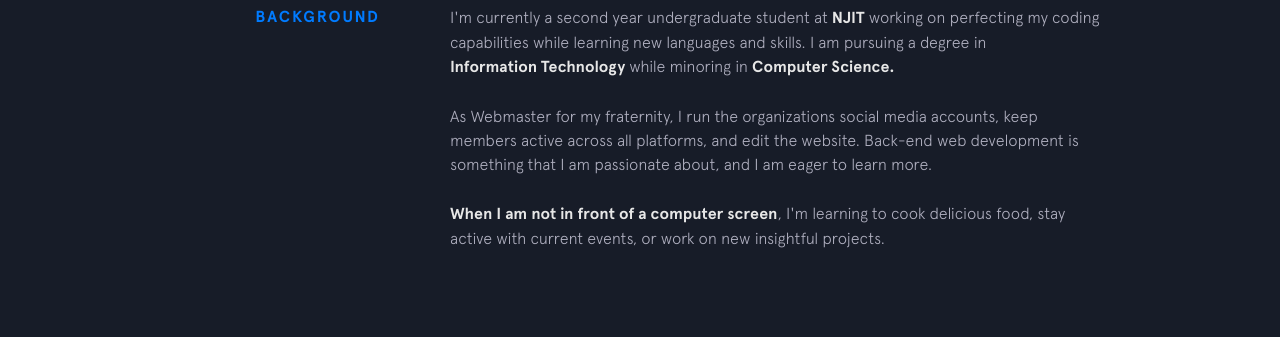
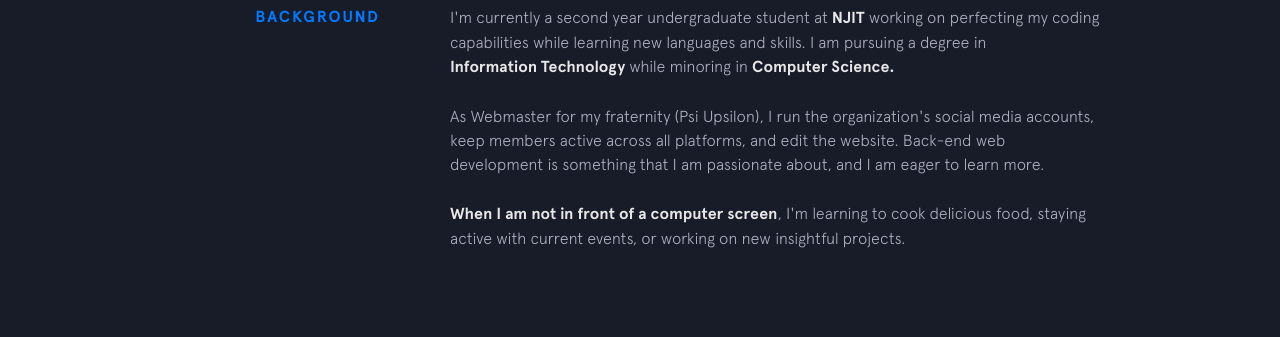
Before and after one commit to rh376/raiyanh717.github.io, a Jekyll site: the page built from index.html, in a window 1280 px wide. Shown: the part 995-1332 px from the top of the page. Built offline with Jekyll 4.4.1, drawn with Linux system fonts in a browser that asks for light colours; nearby versions of some CDN libraries.

Commit message:
edit background

```diff
--- a/_includes/background.html
+++ b/_includes/background.html
@@ -9,11 +9,11 @@
     </p>
 
     <p>
-      As Webmaster for my fraternity, I run the organizations social media accounts, keep members active across all platforms, and edit the website. Back-end web development is something that I am passionate about, and I am eager to learn more.
+      As Webmaster for my fraternity (Psi Upsilon), I run the organization's social media accounts, keep members active across all platforms, and edit the website. Back-end web development is something that I am passionate about, and I am eager to learn more.
     </p>
 
     <p>
-      <strong>When I am not in front of a computer screen</strong>, I'm learning to cook delicious food, stay active with current events, or work on new insightful projects.
+      <strong>When I am not in front of a computer screen</strong>, I'm learning to cook delicious food, staying active with current events, or working on new insightful projects.
     </p>
 
     <!-- {% include employment-status.html %} -->
```
